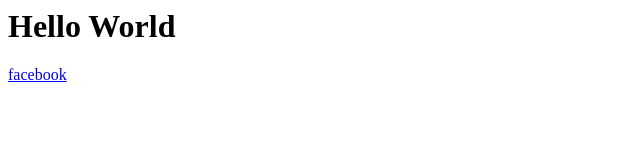
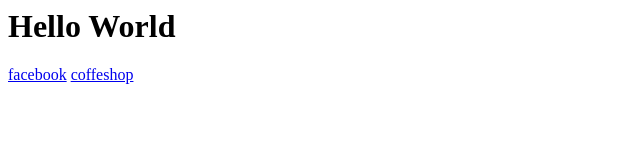
Before and after one commit to KummariSaiteja/kummarisaiteja.github.io, a plain HTML site: page index.html in a window 1280 px wide. Shown: the full height of the page, 0-640 px from the left. Drawn offline with Linux system fonts and the light colour scheme.

Commit message:
Update index.html

```diff
--- a/index.html
+++ b/index.html
@@ -8,5 +8,6 @@
     <h1>Hello World</h1>
     <a href="facebook/index.html">
         facebook</a>
+    <a href="https://kummarisaiteja.github.io/coffeeshop/">coffeshop</a>
 </body>
 </html>
```
